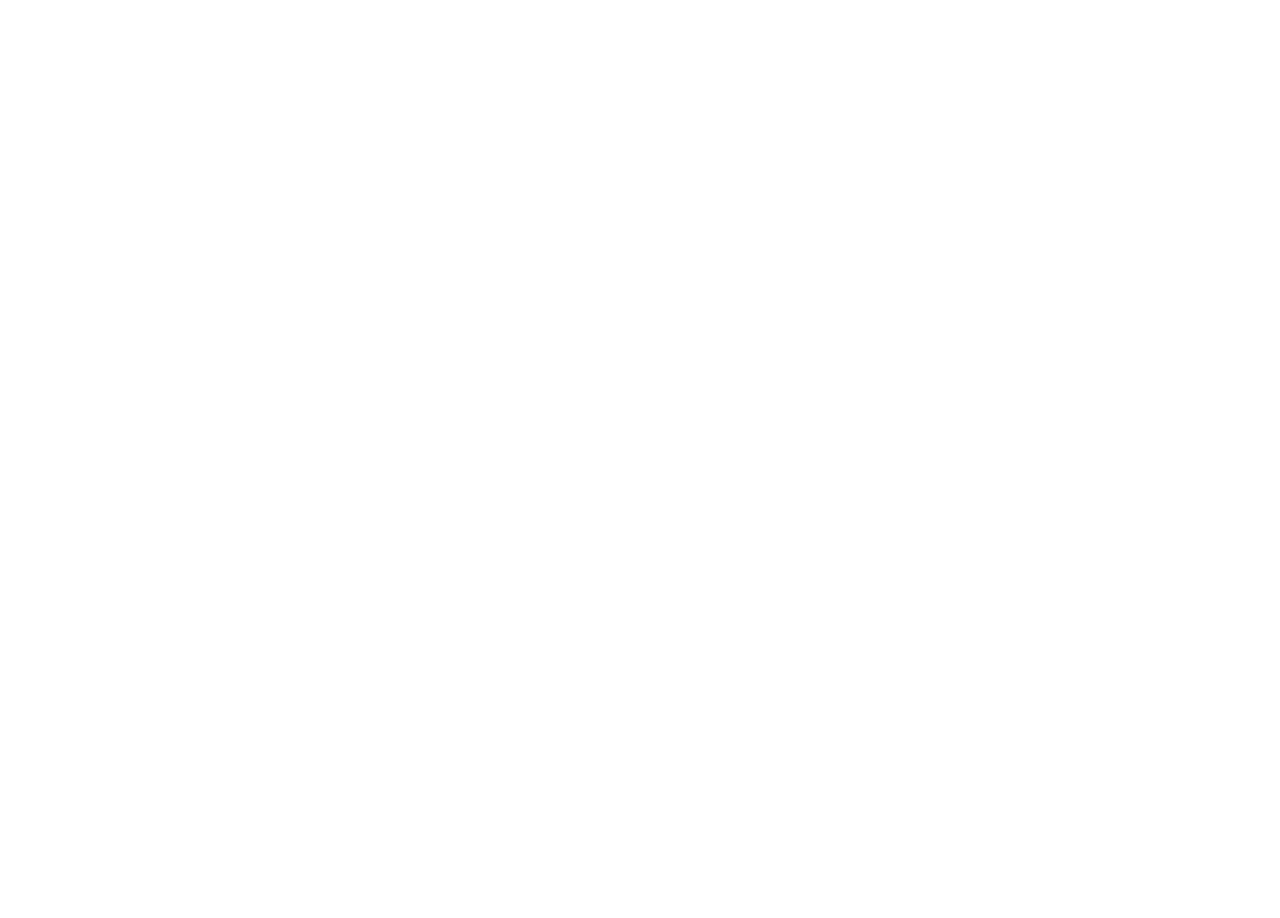
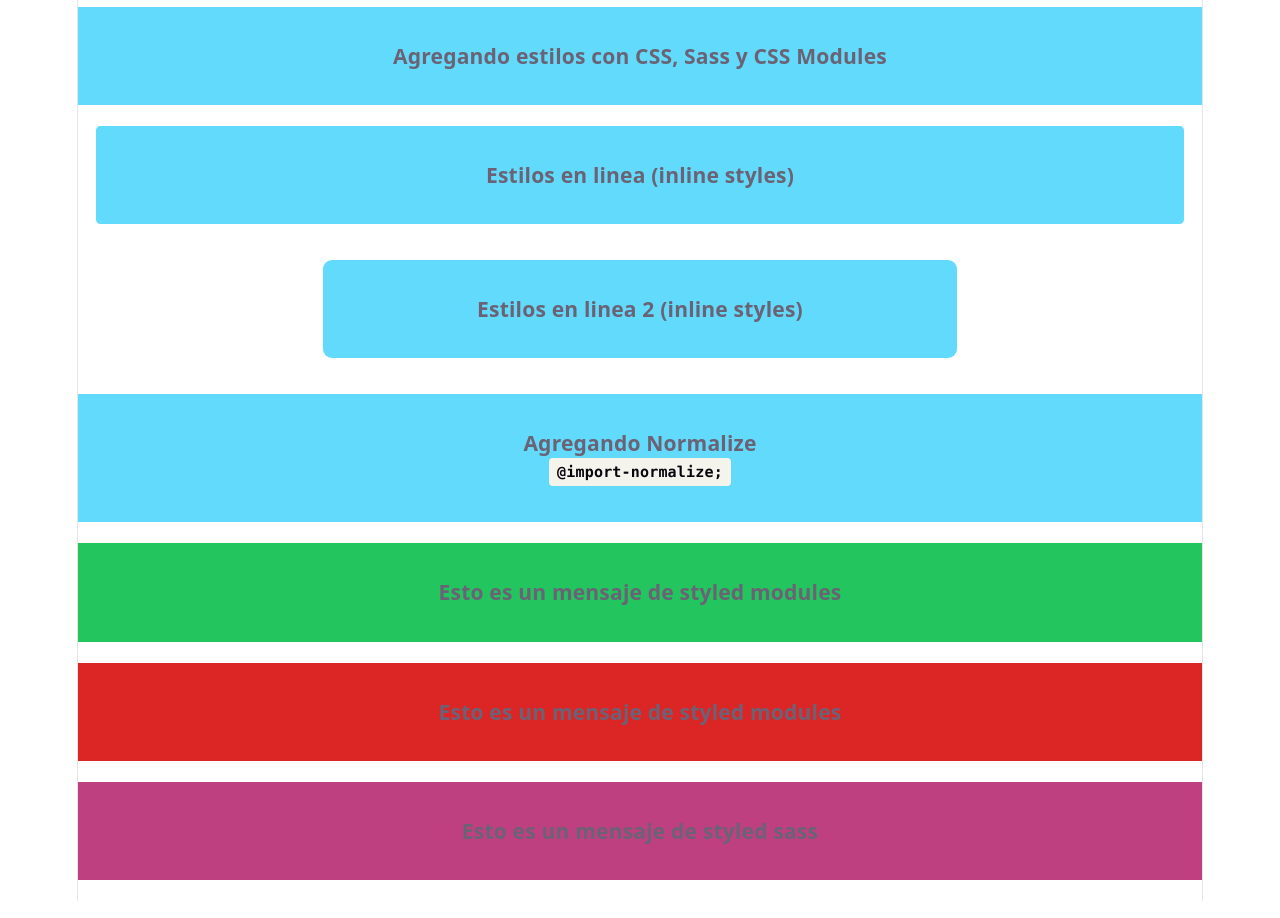
Before and after one commit to Hanuel08/jonmircha-react, a React (Vite) app in the folder react-hooks/: page / in a window 1280 px wide. Shown: the part 1140-2058 px from the top of the page. Built offline with nearby package versions, Linux system fonts and the light colour scheme; no server answers.

Commit message:
add Styles component and css styles types

```diff
--- a/react-hooks/package.json
+++ b/react-hooks/package.json
@@ -10,8 +10,10 @@
     "preview": "vite preview"
   },
   "dependencies": {
+    "node-sass": "^9.0.0",
     "react": "^19.2.5",
-    "react-dom": "^19.2.5"
+    "react-dom": "^19.2.5",
+    "styled-components": "^6.4.1"
   },
   "devDependencies": {
     "@eslint/js": "^10.0.1",
--- a/react-hooks/src/App.jsx
+++ b/react-hooks/src/App.jsx
@@ -11,6 +11,7 @@
 import { CustomHooks } from "./components/CustomHooks.jsx"
 import { References } from "./components/References.jsx"
 import { Forms } from "./components/Forms.jsx"
+import { Styles } from "./components/Styles.jsx"
 
 function App() {
   //const [count, setCount] = useState(0)
@@ -37,6 +38,9 @@
         <br />
         <hr />
         <Forms />
+        <br />
+        <hr />
+        <Styles />
       </div>
     </>
   )
--- /dev/null
+++ b/react-hooks/src/components/Styles.css
@@ -0,0 +1,8 @@
+.styles h3 {
+  padding: 2rem;
+  text-align: center;
+}
+
+.bg-react {
+  background-color: #61dafb;
+}
--- /dev/null
+++ b/react-hooks/src/components/Styles.jsx
@@ -0,0 +1,30 @@
+import "./Styles.css"
+import "./Styles.scss"
+import moduleStyles from "./Styles.module.css"
+
+export function Styles() {
+  let myStyles = {
+    borderRadius: ".5rem",
+    margin: "2rem auto",
+    maxWidth: "50%"
+  }
+
+  return (
+    <>
+      <section className="styles">
+        <h2>Styles</h2>
+        <h3 className="bg-react">Agregando estilos con CSS, Sass y CSS Modules</h3>
+        <h3 className="bg-react" style={{borderRadius: ".25rem", margin: "1rem"}}>Estilos en linea (inline styles)</h3>
+        <h3 className="bg-react" style={myStyles}>Estilos en linea 2 (inline styles)</h3>
+        <h3 className="bg-react">
+          Agregando Normalize
+          <br />
+          <code>@import-normalize;</code>
+        </h3>
+        <h3 className={moduleStyles.success}>Esto es un mensaje de styled modules</h3>
+        <h3 className={moduleStyles.error}>Esto es un mensaje de styled modules</h3>
+        <h3 className="bg-sass">Esto es un mensaje de styled sass</h3>
+      </section>
+    </>
+  )
+}
--- /dev/null
+++ b/react-hooks/src/components/Styles.module.css
@@ -0,0 +1,7 @@
+.error {
+  background-color: #dc2626;
+}
+
+.success {
+  background-color: #22c55e;
+}
--- /dev/null
+++ b/react-hooks/src/components/Styles.scss
@@ -0,0 +1,15 @@
+$color-sass: #bf4080;
+$color-sass-80: #bf408080;
+
+.bg-sass {
+  background-color: $color-sass;
+  transition: background-color 0.5s ease-in-out;
+
+  &:hover {
+    background-color: $color-sass-80;
+    cursor: pointer;
+    font-weight: bold;
+    border-radius: 15px;
+    transform: scale(1.05);
+  }
+}
--- a/react-hooks/src/index.css
+++ b/react-hooks/src/index.css
@@ -1,3 +1,5 @@
+@import-normalize;
+
 :root {
   --text: #6b6375;
   --text-h: #08060d;
```
Also changed, not shown: 1 other file (tests, documents, lock files or other folders).
